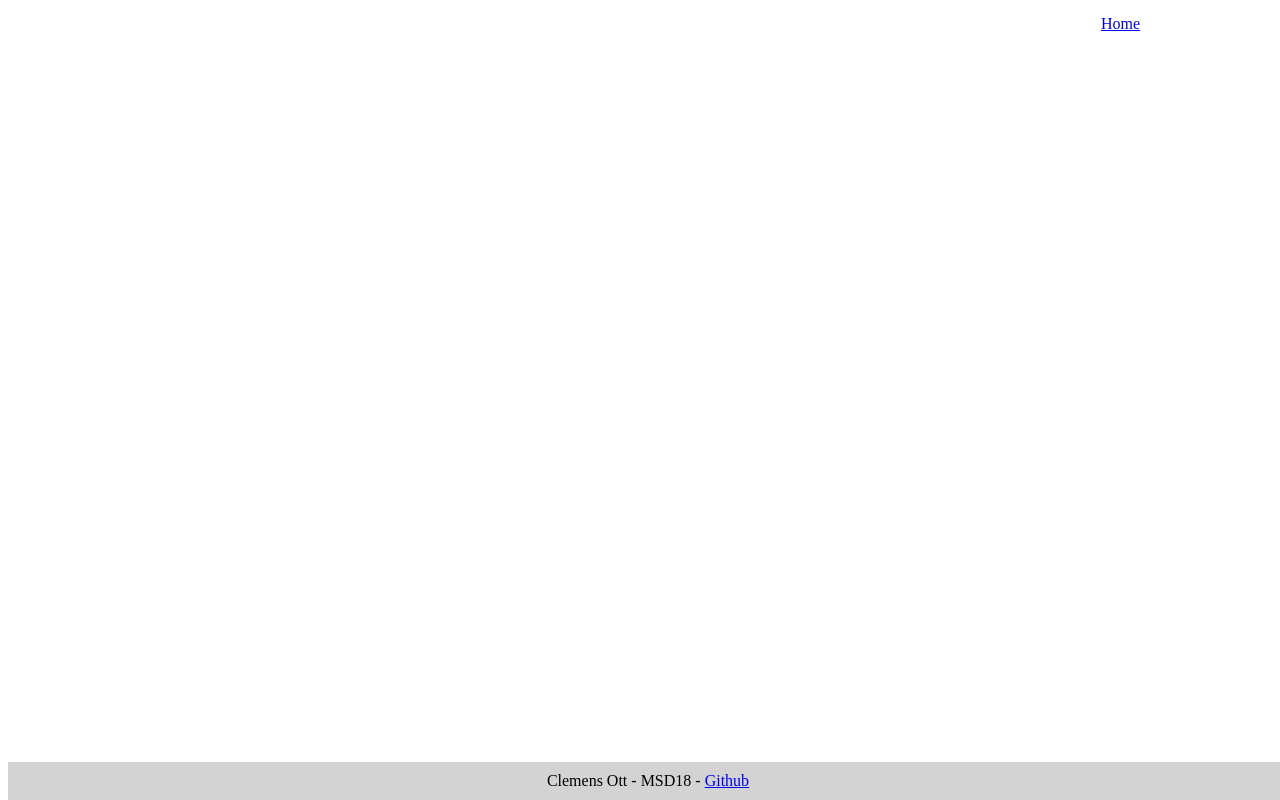
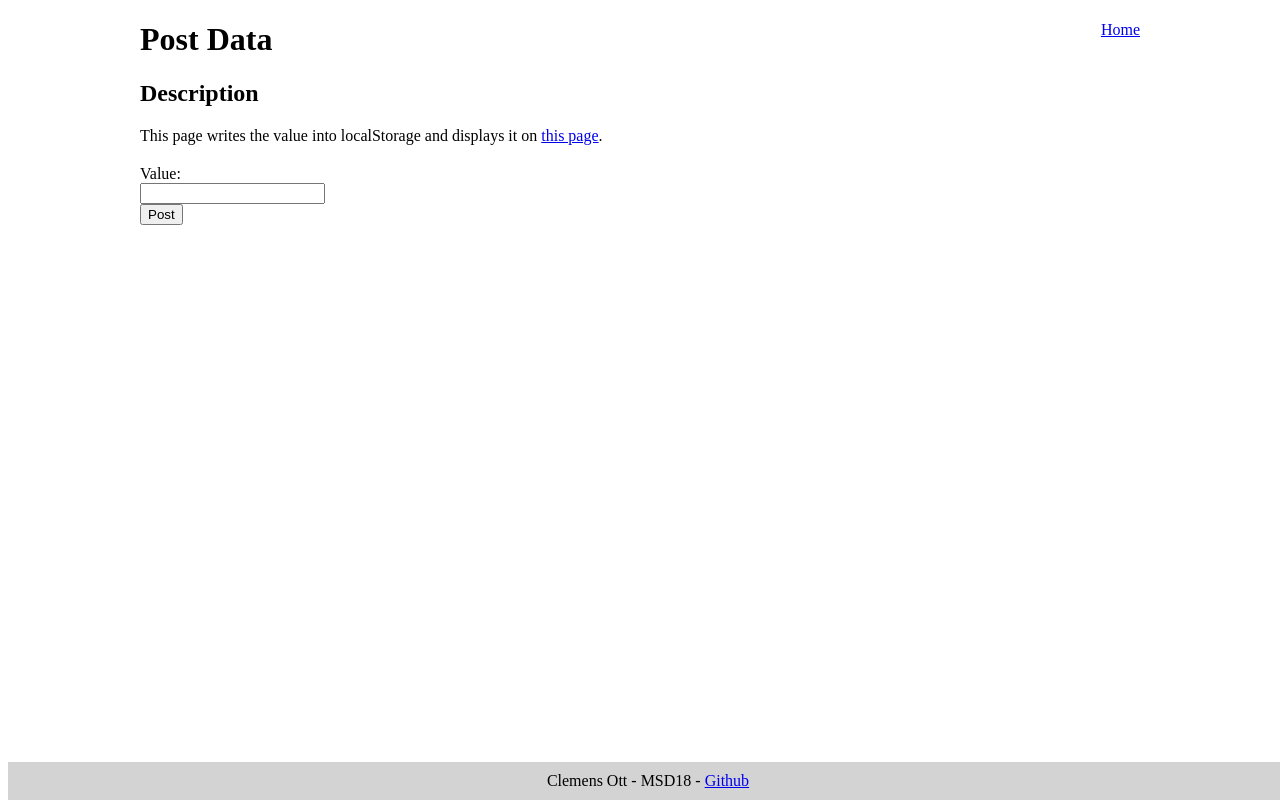
Before and after one commit to OttFH/vue-xss-suite-test-site, a Vue app: page /postData in a window 1280 px wide. Built offline with nearby package versions, Linux system fonts and the light colour scheme.

Commit message:
added stored xss vulnerability

```diff
--- a/src/components/Home.vue
+++ b/src/components/Home.vue
@@ -46,11 +46,21 @@
         <router-link to="/escapingOnLoad?xss=234">Event Handler</router-link>
       </div>
     </div>
+
+    <div class="pages-list-group">
+      <label>Stored</label>
+      <div>
+        <router-link to="/postData">Tag</router-link>
+      </div>
+      <div>
+        <router-link to="/readData">Value</router-link>
+      </div>
+    </div>
   </div>
 </template>
 
 <script>
-import ToggleExamples from "@/components/ToggleExamples";
+import ToggleExamples from '@/components/ToggleExamples';
 
 export default {
   name: "Home",
--- /dev/null
+++ b/src/components/PostData.vue
@@ -0,0 +1,37 @@
+<template>
+  <h1>Post Data</h1>
+  <div>
+    <h2>Description</h2>
+    <div>
+      This page writes the value into localStorage and displays it on
+      <router-link to="/readData">this page</router-link>.
+    </div>
+  </div>
+
+  <div class="value-container">
+    <label>
+      Value:
+      <br/>
+      <input name="xss" ref="xss"/>
+    </label>
+    <br/>
+    <button v-on:click="post">Post</button>
+  </div>
+</template>
+
+<script>
+import {postDataKey} from '@/constants';
+
+export default {
+  name: "PostData",
+  methods: {
+    post() {
+      localStorage.setItem(postDataKey, this.$refs.xss.value);
+    },
+  },
+}
+</script>
+
+<style scoped>
+
+</style>
--- /dev/null
+++ b/src/components/ReadData.vue
@@ -0,0 +1,30 @@
+<template>
+  <h1>Read Data</h1>
+  <div>
+    <h2>Description</h2>
+    <div>
+      This page displays the value of the data that is saved in the localStorage, which was posted on
+      <router-link to="/postData">this page</router-link>, in a div tag.
+    </div>
+  </div>
+
+  <div class="value-container">
+    <label>Value:</label>
+    <div v-html="data"></div>
+  </div>
+</template>
+
+<script>
+import {postDataKey} from '@/constants';
+
+export default {
+  name: "ReadData",
+  data: () => ({
+    data: localStorage.getItem(postDataKey) || '',
+  }),
+}
+</script>
+
+<style scoped>
+
+</style>
--- a/src/constants.js
+++ b/src/constants.js
@@ -1 +1,2 @@
 export const exampleKey = 'DISABLE_EXAMPLES';
+export const postDataKey = 'POST_DATA';
--- a/src/router.js
+++ b/src/router.js
@@ -1,13 +1,15 @@
 import { createRouter, createWebHistory } from 'vue-router'
-import Home from "@/components/Home";
-import EscapingComment from "@/components/EscapingComment";
-import EscapingHref from "@/components/EscapingHref";
-import EscapingOnLoad from "@/components/EscapingOnLoad";
-import EscapingTag from "@/components/EscapingTag";
-import EscapingValue from "@/components/EscapingValue";
-import SimpleComment from "@/components/SimpleComment";
-import SimpleTag from "@/components/SimpleTag";
-import SimpleValue from "@/components/SimpleValue";
+import Home from '@/components/Home';
+import EscapingComment from '@/components/EscapingComment';
+import EscapingHref from '@/components/EscapingHref';
+import EscapingOnLoad from '@/components/EscapingOnLoad';
+import EscapingTag from '@/components/EscapingTag';
+import EscapingValue from '@/components/EscapingValue';
+import SimpleComment from '@/components/SimpleComment';
+import SimpleTag from '@/components/SimpleTag';
+import SimpleValue from '@/components/SimpleValue';
+import PostData from '@/components/PostData';
+import ReadData from "@/components/ReadData";
 
 const routes = [
     {
@@ -55,6 +57,16 @@ const routes = [
         name: 'SimpleValue',
         component: SimpleValue
     },
+    {
+        path: '/postData',
+        name: 'PostData',
+        component: PostData
+    },
+    {
+        path: '/readData',
+        name: 'ReadData',
+        component: ReadData
+    },
 ]
 
 const router = createRouter({ history: createWebHistory(), routes })
```
